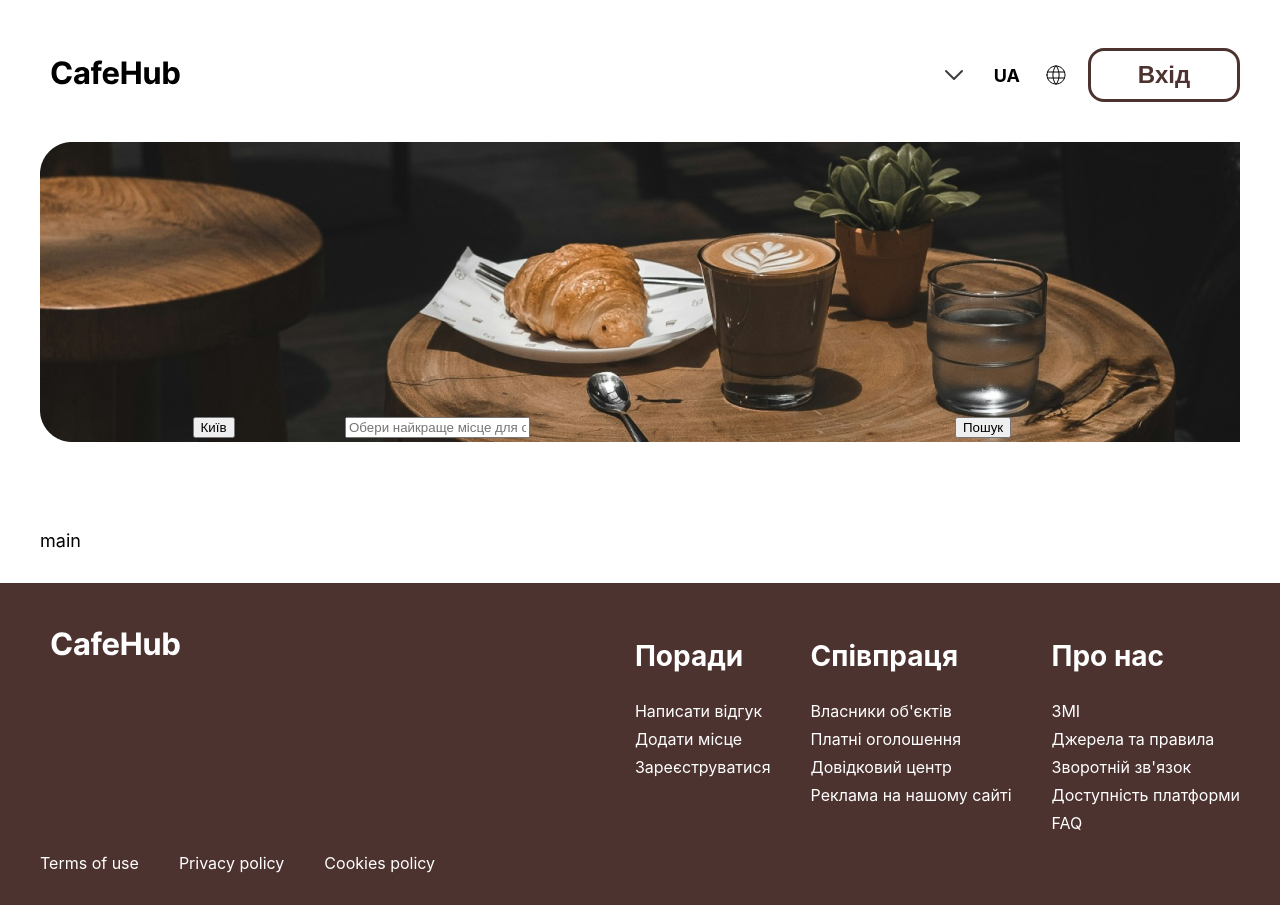
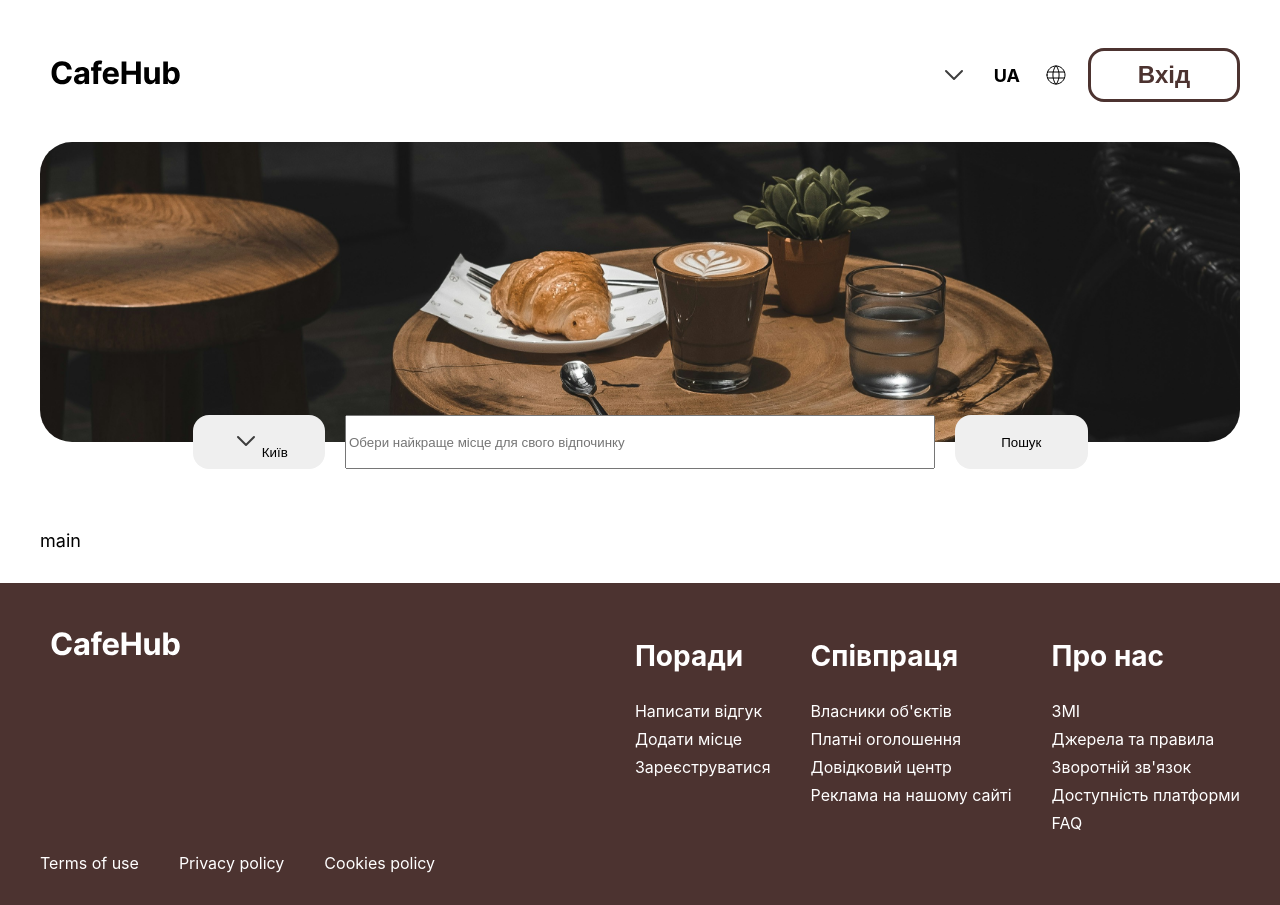
Before and after one commit to vitalii-fedusov/CafeHub, a React (Create React App) app: page / in a window 1280 px wide. Built offline with nearby package versions, Linux system fonts and the light colour scheme.

Commit message:
add a few vars for colors

```diff
--- a/src/Components/Header/Header.scss
+++ b/src/Components/Header/Header.scss
@@ -46,8 +46,12 @@
 .search-bar {
   width: 100%;
   height: 300px;
-  background-image: url('../../assets/images/header-bg-image.png');
+  background-image: url('../../assets/images/main-bg-image.jpg');
+  background-position: center;
+  background-size: cover;
+  background-repeat: no-repeat;
   position: relative;
+  border-radius: 32px;
 
   &__list {
     width: 100%;
@@ -59,17 +63,33 @@
   }
 
   &__item {
+    height: 100%;
+
+    &--city {
+      grid-column: 2 / 3;
+    }
+
+    &--input {
+      grid-column: 3 / 7;
+    }
+
+    &--search {
+      grid-column: -2 / -3;
+    }
   }
 
   &__city {
-    grid-column: 2 / 3;
+    width: 100%;
+    height: 100%;
+  }
+
+  &__search {
+    width: 100%;
+    height: 100%;
   }
 
   &__input {
-    grid-column: 3 / 7;
-  }
-
-  &__search {
-    grid-column: -2 / -3;
+    width: 100%;
+    height: 100%;
   }
 }
--- a/src/Components/Header/Header.tsx
+++ b/src/Components/Header/Header.tsx
@@ -29,14 +29,23 @@ export const Header: React.FC = () => {
 
       <div className="header__search-bar search-bar">
         <ul className="search-bar__list">
-          <li className="search-bar__item search-bar__city">
-            <button type="button">Київ</button>
+          <li className="search-bar__item search-bar__item--city">
+            <button className="search-bar__city" type="button">
+              <img src={arrowDown} alt="arrow down" />
+              Київ
+            </button>
           </li>
-          <li className="search-bar__item search-bar__input">
-            <input type="text" placeholder="Обери найкраще місце для свого відпочинку" />
+
+          <li className="search-bar__item search-bar__item--input">
+            <input
+              className="search-bar__input"
+              type="text"
+              placeholder="Обери найкраще місце для свого відпочинку"
+            />
           </li>
-          <li className="search-bar__item search-bar__search">
-            <button type="button">Пошук</button>
+
+          <li className="search-bar__item search-bar__item--search">
+            <button className="search-bar__search" type="button">Пошук</button>
           </li>
         </ul>
       </div>
--- a/src/style-utils/normalize.scss
+++ b/src/style-utils/normalize.scss
@@ -8,3 +8,9 @@ a {
   color: #fff;
   text-decoration: none;
 }
+
+button {
+  outline: none;
+  border: none;
+  border-radius: 16px;
+}
--- a/src/style-utils/vars.scss
+++ b/src/style-utils/vars.scss
@@ -1,3 +1,16 @@
-// $top-bar-height: 130px;
 $footer-height: 322px;
+
 $brown-color: #4c3330;
+$green-color: #348c1b;
+$gray-text-color: #212529;
+$gray-blue-color: #343a40;
+$gray-80-color: #868e96;
+$gray-60-color: #adb5bd;
+$gray-30-color: #ced4da;
+$gray-20-color: #e9ecef;
+$gray-10-color: #f8f9fa;
+
+$error-color: #ff5e55;
+$info-color: #8f8cff;
+$warning-color: #ffe169;
+$success-color: #5fde7f;
```
Also changed, not shown: src/assets/images/main-bg-image.jpg (added).
